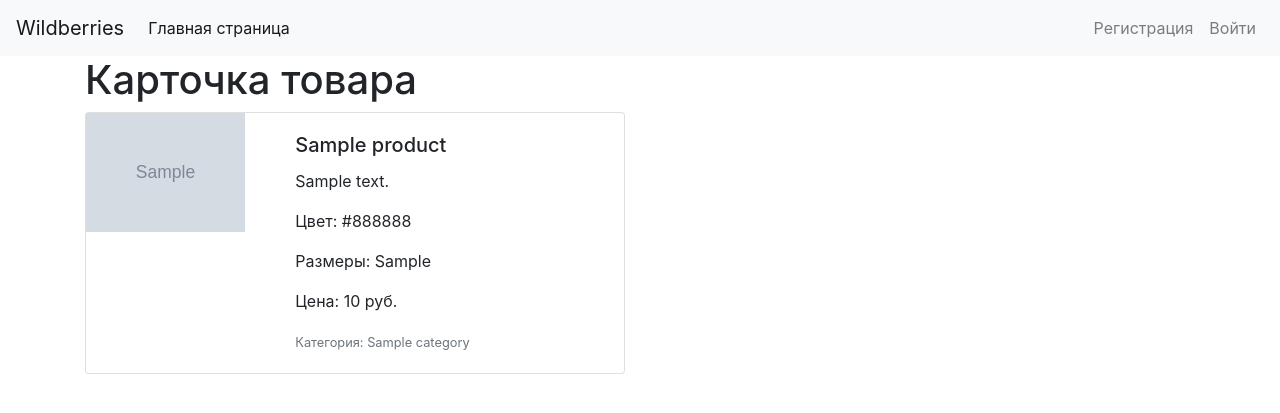
After one commit to MihailR1/Marketplace, a Flask app: page /product/1 in a window 1280 px wide. The commit adds this page. Shown: the top 413 px of the page. Run offline with Flask 2, Linux system fonts and the light colour scheme; tables that the repository leaves empty hold one stand-in row (values such as "Sample post"); grey boxes marked "Sample" are stand-in pictures.

Commit message:
Правки + добавил ссылку на карточку товара

```diff
--- a/webapp/marketplace/views.py
+++ b/webapp/marketplace/views.py
@@ -1,11 +1,22 @@
-from flask import Blueprint, render_template
+from flask import abort, Blueprint, render_template
 
 from webapp.marketplace.models import Product
 
 blueprint = Blueprint('marketplace', __name__)
 
+
 @blueprint.route('/')
 def index():
     title = "Каталог товаров"
-    get_all_products = Product.query.all()
-    return render_template('marketplace/index.html', page_title=title, products_list=get_all_products)
+    products = Product.query.all()
+    return render_template('marketplace/index.html', page_title=title, products=products)
+
+
+@blueprint.route('/product/<int:product_id>')
+def product_page(product_id):
+    product = Product.query.filter(Product.id == product_id).first()
+
+    if not product:
+        abort(404)
+
+    return render_template('marketplace/product_page.html', page_title='Карточка товара', product=product)
--- a/webapp/templates/marketplace/index.html
+++ b/webapp/templates/marketplace/index.html
@@ -16,17 +16,17 @@
         </div>
     </div>
     <div class="row row-cols-1 row-cols-md-3 g-4">
-        {% for product in products_list %}
+        {% for product in products %}
             <div class="col" style="margin-bottom: 15px">
                 <div class="card h-100" style="width: 18rem">
-                    <img src="../../static/images/0.png" class="card-img-top" alt="{{ product.name }}">
+                    <img src="{{ product.photos_path }}" class="card-img-top" alt="{{ product.name }}">
                     <div class="card-body">
                         <h5 class="card-title">{{ product.name }}</h5>
                         <p class="card-text"> {{ product.description }}</p>
                         <p class="card-text"> Цвет: {{ product.color }}</p>
                         <p class="card-text"> Размеры: {{ product.size }}</p>
                         <p class="card-text"> Цена: {{ product.price }} руб.</p>
-                        <a href="#" class="btn btn-primary">Подробнее о товаре</a>
+                        <a href="{{ url_for('marketplace.product_page', product_id=product.id) }}" class="btn btn-primary">Подробнее о товаре</a>
                     </div>
                 </div>
             </div>
--- /dev/null
+++ b/webapp/templates/marketplace/product_page.html
@@ -0,0 +1,21 @@
+{% extends "base.html" %}
+
+{% block content %}
+    <div class="card mb-3" style="max-width: 540px;">
+        <div class="row 12">
+            <div class="col-md-4">
+                <img src="{{ product.photos_path }}" class="img-fluid rounded-start" alt="{{ product.name }}">
+            </div>
+            <div class="col-md-8">
+                <div class="card-body">
+                    <h5 class="card-title">{{ product.name }}</h5>
+                    <p class="card-text"> {{ product.description }}</p>
+                    <p class="card-text"> Цвет: {{ product.color }}</p>
+                    <p class="card-text"> Размеры: {{ product.size }}</p>
+                    <p class="card-text"> Цена: {{ product.price }} руб.</p>
+                    <p class="card-text"><small class="text-muted">Категория: {{ product.category.name }}</small></p>
+                </div>
+            </div>
+        </div>
+    </div>
+{% endblock %}
```
Also changed, not shown: save_products_in_db.py (+32 -22 lines).
